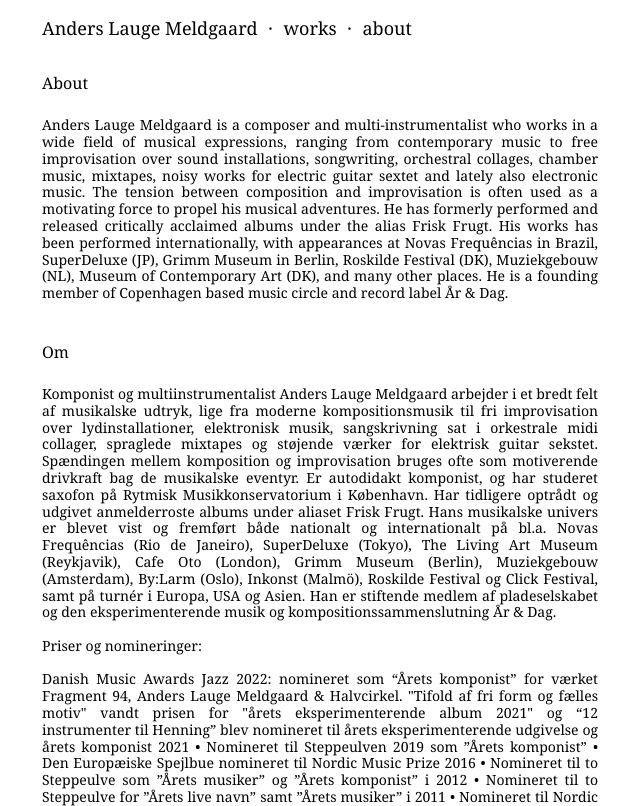
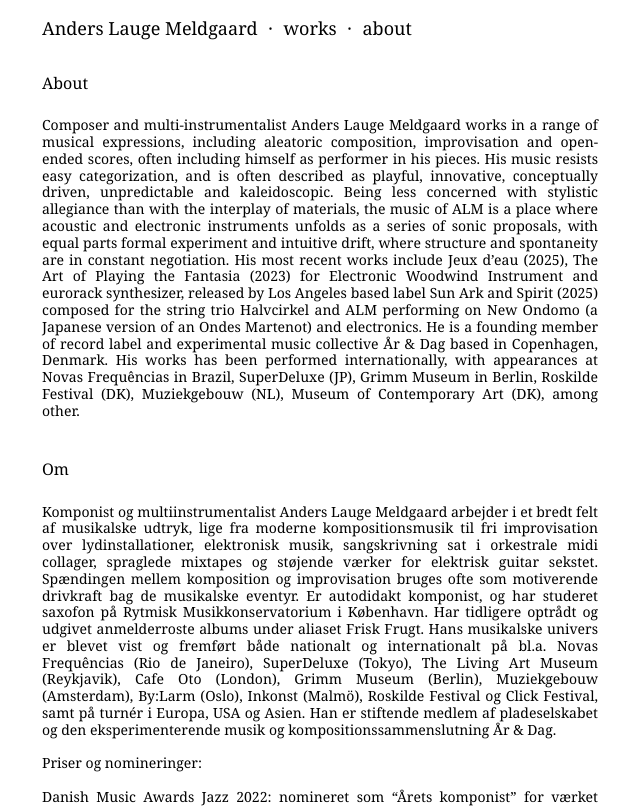
Before and after one commit to ALM-composer/ALM-composer.github.io, a plain HTML site: page about.html in a window 1280 px wide. Shown: the top 806 px of the page, without its empty margins (320-960 px from the left). Drawn offline with Linux system fonts and the light colour scheme.

Commit message:
Add files via upload

```diff
--- a/about.html
+++ b/about.html
@@ -24,7 +24,7 @@
       About
         </h1>
         <h2>
-      Anders Lauge Meldgaard is a composer and multi-instrumentalist who works in a wide field of musical expressions, ranging from contemporary music to free improvisation over sound installations, songwriting, orchestral collages, chamber music, mixtapes, noisy works for electric guitar sextet and lately also electronic music. The tension between composition and improvisation is often used as a motivating force to propel his musical adventures. He has formerly performed and released critically acclaimed albums under the alias Frisk Frugt. His works has been performed internationally, with appearances at Novas Frequências in Brazil, SuperDeluxe (JP), Grimm Museum in Berlin, Roskilde Festival (DK), Muziekgebouw (NL), Museum of Contemporary Art (DK), and many other places. He is a founding member of Copenhagen based music circle and record label År & Dag.
+ Composer and multi-instrumentalist Anders Lauge Meldgaard works in a range of musical expressions, including aleatoric composition, improvisation and open-ended scores, often including himself as performer in his pieces. His music resists easy categorization, and is often described as playful, innovative, conceptually driven, unpredictable and kaleidoscopic. Being less concerned with stylistic allegiance than with the interplay of materials, the music of ALM is a place where acoustic and electronic instruments unfolds as a series of sonic proposals, with equal parts formal experiment and intuitive drift, where structure and spontaneity are in constant negotiation. His most recent works include Jeux d’eau (2025), The Art of Playing the Fantasia (2023) for Electronic Woodwind Instrument and eurorack synthesizer, released by Los Angeles based label Sun Ark and Spirit (2025) composed for the string trio Halvcirkel and ALM performing on New Ondomo (a Japanese version of an Ondes Martenot) and electronics. He is a founding member of record label and experimental music collective År & Dag based in Copenhagen, Denmark. His works has been performed internationally, with appearances at Novas Frequências in Brazil, SuperDeluxe (JP), Grimm Museum in Berlin, Roskilde Festival (DK), Muziekgebouw (NL), Museum of Contemporary Art (DK), among other.
  <br /> <br />
       <h1>
         Om
```
